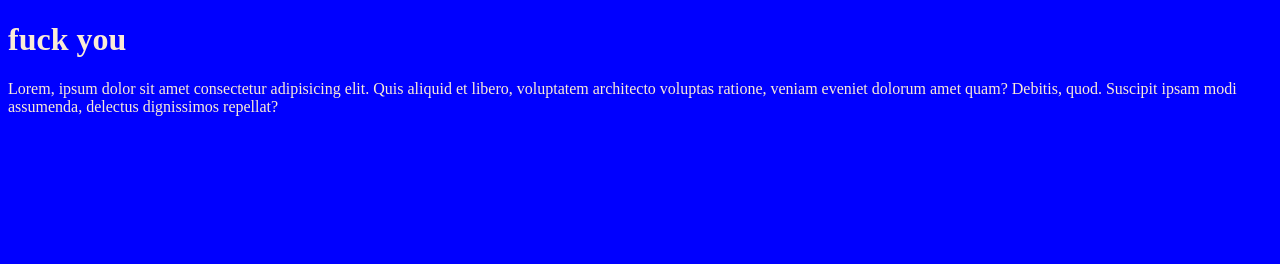
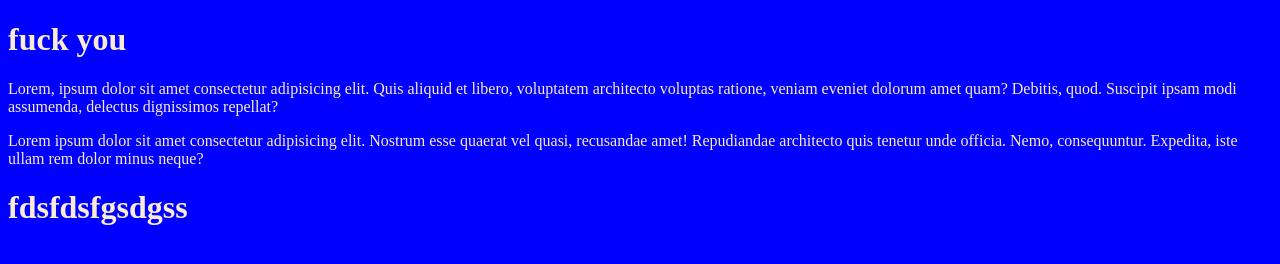
Before and after one commit to Shehanwasala/myapp, a plain HTML site: page index.html in a window 1280 px wide. Drawn offline with Linux system fonts and the light colour scheme.

Commit message:
I added loeram text now

```diff
--- a/index.html
+++ b/index.html
@@ -13,7 +13,10 @@
    <h1>fuck you</h1>
    <p>Lorem, ipsum dolor sit amet consectetur adipisicing elit. Quis aliquid et libero, voluptatem architecto voluptas ratione, veniam eveniet dolorum amet quam? Debitis, quod. Suscipit ipsam modi assumenda, delectus dignissimos repellat?</p>
 
+<p>Lorem ipsum dolor sit amet consectetur adipisicing elit. Nostrum esse quaerat vel quasi, recusandae amet! Repudiandae architecto quis tenetur unde officia. Nemo, consequuntur. Expedita, iste ullam rem dolor minus neque?
 
+</p>
+<h1>fdsfdsfgsdgss</h1>
     <header>
         <!-- Your header content goes here -->
     </header>
```
